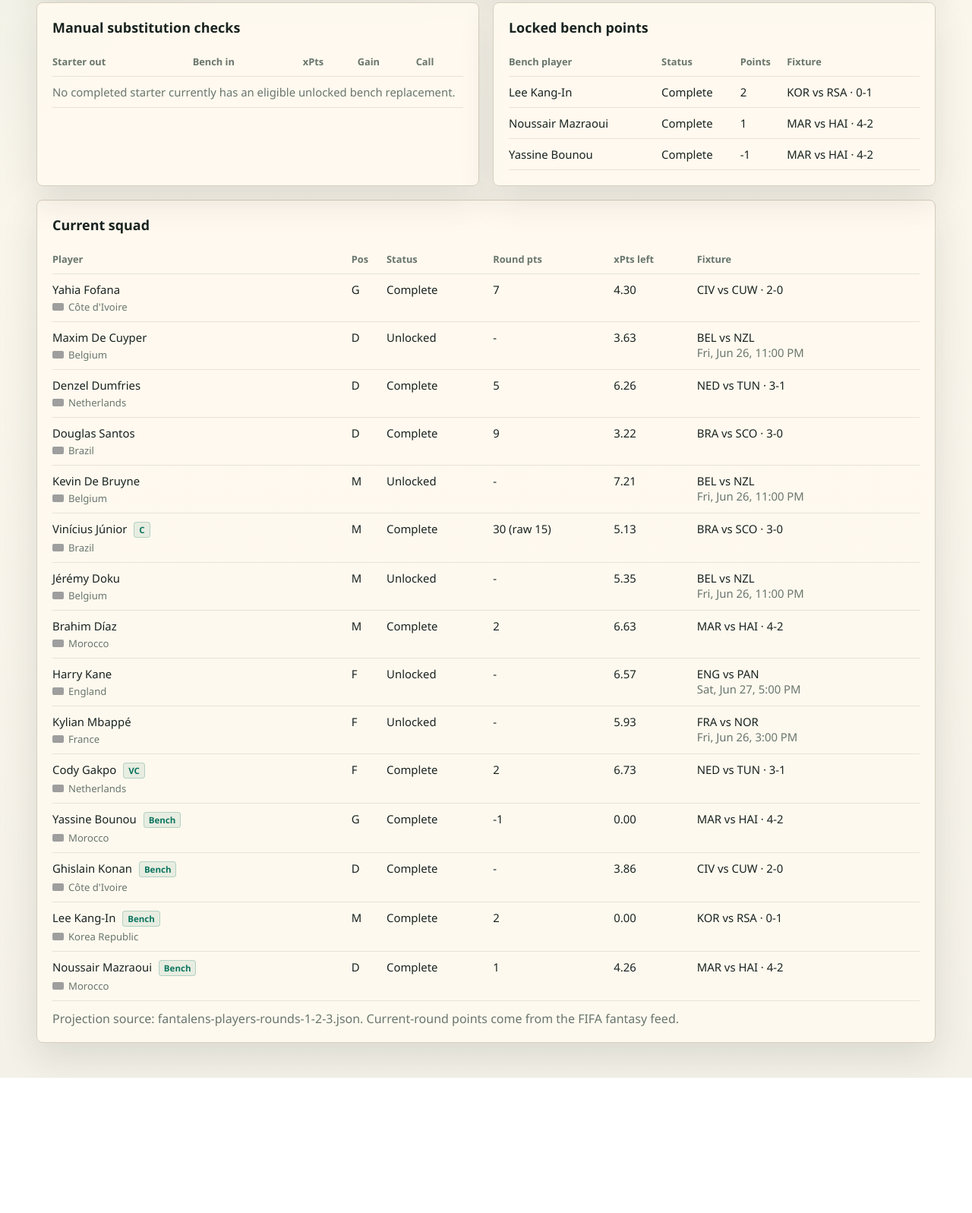
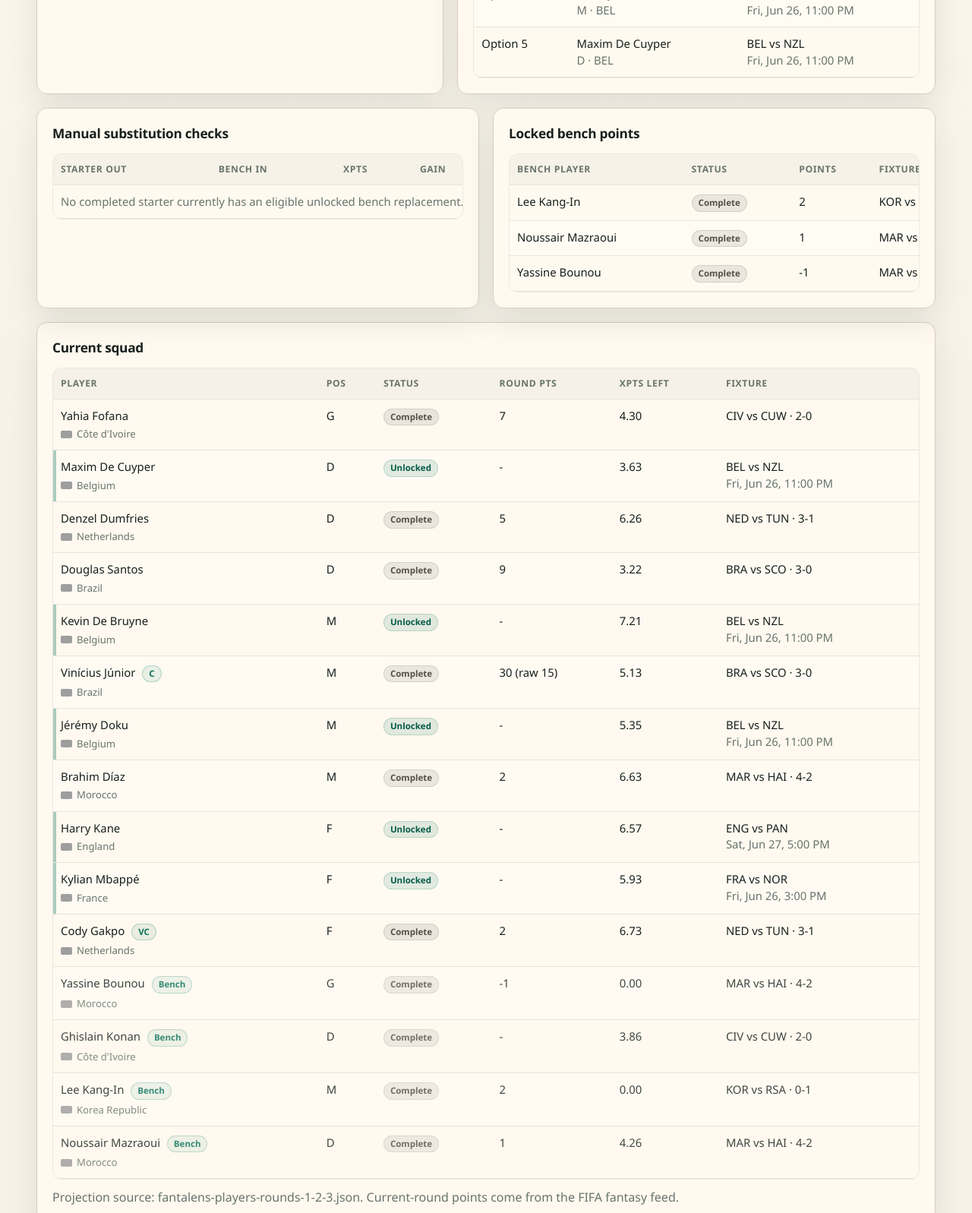
Before and after one commit to frenchtouch-hash/fantasy-soccer, a plain HTML site: page docs/index.html in a window 1280 px wide. Shown: the part 936-2533 px from the top of the page at 76% size. Before the commit the page ends 2355 px from the top, so only its background shows below. Drawn offline with Linux system fonts and the light colour scheme; grey boxes are pictures that could not be loaded.

Commit message:
Publish live dashboard 2026-06-26 14:11

```diff
--- a/docs/index.html
+++ b/docs/index.html
@@ -6,66 +6,86 @@
   <title>FIFA Fantasy Live Round 3</title>
   <style>
     :root {
-      --bg: #f4f1e8;
-      --ink: #18231f;
-      --muted: #69766d;
-      --line: #d7cebd;
+      --bg: #f6f2e8;
+      --ink: #17201c;
+      --muted: #68746c;
+      --line: #d8cdbb;
       --panel: #fffaf0;
-      --green: #0c765f;
-      --navy: #15372f;
-      --orange: #c2621a;
+      --surface: rgba(255,250,240,.96);
+      --surface-strong: #fffdf7;
+      --green: #0b745e;
+      --navy: #17382f;
+      --orange: #be641f;
       --red: #a13b2b;
-      --shadow: 0 18px 48px rgba(31, 39, 32, .12);
+      --shadow: 0 16px 42px rgba(31, 39, 32, .10);
       --font: "Aptos", "Segoe UI", sans-serif;
     }
     * { box-sizing: border-box; }
     body {
       margin: 0;
       color: var(--ink);
-      background: linear-gradient(135deg, rgba(12,118,95,.14), transparent 34%), linear-gradient(180deg, #fffaf0, var(--bg));
+      background:
+        radial-gradient(circle at 12% 0%, rgba(11,116,94,.14), transparent 30%),
+        linear-gradient(180deg, #fffaf0 0%, var(--bg) 60%);
       font-family: var(--font);
+      line-height: 1.45;
     }
     main { max-width: 1220px; margin: 0 auto; padding: 28px 18px 46px; }
     .hero, .panel, .decision-card {
-      background: rgba(255,250,240,.94);
+      background: var(--surface);
       border: 1px solid var(--line);
-      border-radius: 8px;
+      border-radius: 14px;
       box-shadow: var(--shadow);
     }
-    .hero { display: grid; grid-template-columns: 1.25fr .75fr; gap: 18px; padding: 24px; margin-bottom: 18px; }
-    .eyebrow { margin: 0 0 8px; color: var(--green); font-size: .76rem; font-weight: 800; text-transform: uppercase; letter-spacing: .06em; }
+    .hero { display: grid; grid-template-columns: minmax(0, 1.2fr) minmax(280px, .8fr); gap: 18px; padding: 26px; margin-bottom: 18px; }
+    .eyebrow { margin: 0 0 8px; color: var(--green); font-size: .74rem; font-weight: 850; text-transform: uppercase; letter-spacing: .08em; }
     h1, h2, h3, p { margin: 0; }
-    h1 { font-size: clamp(2rem, 5vw, 4rem); line-height: .98; max-width: 760px; }
-    h2 { font-size: 1.12rem; margin-bottom: 14px; }
-    h3 { font-size: 1rem; }
+    h1 { font-size: clamp(2.25rem, 5vw, 4.35rem); line-height: .95; max-width: 780px; letter-spacing: -.045em; }
+    h2 { font-size: 1.08rem; margin-bottom: 14px; letter-spacing: -.015em; }
+    h3 { font-size: 1rem; line-height: 1.25; }
     .muted { color: var(--muted); }
     .hero-copy { margin-top: 16px; color: #3c473f; font-size: 1.05rem; max-width: 760px; }
-    .stats { display: grid; grid-template-columns: repeat(3, 1fr); gap: 12px; margin-top: 22px; }
-    .stat { border-top: 1px solid var(--line); padding-top: 12px; }
-    .stat strong { display: block; margin-top: 4px; font-size: 1.35rem; }
+    .stats { display: grid; grid-template-columns: repeat(3, minmax(0, 1fr)); gap: 12px; margin-top: 22px; }
+    .stat { background: var(--surface-strong); border: 1px solid rgba(23,32,28,.1); border-radius: 12px; padding: 12px; min-width: 0; }
+    .stat strong { display: block; margin-top: 4px; font-size: clamp(1.25rem, 2.5vw, 1.75rem); line-height: 1.1; overflow-wrap: anywhere; }
+    .stat .muted { display: block; font-size: .82rem; }
     .side { display: grid; align-content: start; gap: 14px; }
-    .side-block { border-left: 3px solid rgba(12,118,95,.24); padding-left: 14px; }
-    .layout { display: grid; grid-template-columns: .92fr 1.08fr; gap: 18px; margin-bottom: 18px; }
+    .side-block { background: rgba(255,253,247,.64); border: 1px solid rgba(23,32,28,.08); border-left: 4px solid rgba(11,116,94,.34); border-radius: 12px; padding: 14px; }
+    .layout { display: grid; grid-template-columns: minmax(0, .92fr) minmax(0, 1.08fr); gap: 18px; margin-bottom: 18px; }
     .panel { padding: 20px; }
     .decision-grid { display: grid; gap: 12px; }
     .decision-card { box-shadow: none; padding: 16px; }
-    .decision-card.move { border-color: rgba(12,118,95,.5); background: rgba(232,248,241,.88); }
-    .decision-card.hold { border-color: rgba(21,55,47,.28); }
+    .decision-card h3 { margin-bottom: 6px; }
+    .decision-card.move { border-color: rgba(11,116,94,.45); background: linear-gradient(180deg, rgba(232,248,241,.95), rgba(245,252,248,.95)); }
+    .decision-card.hold { border-color: rgba(21,55,47,.26); background: rgba(255,253,247,.82); }
     .decision-card.warn { border-color: rgba(194,98,26,.45); background: rgba(255,244,229,.9); }
     table { width: 100%; border-collapse: collapse; font-size: .93rem; }
-    th, td { text-align: left; border-bottom: 1px solid rgba(24,35,31,.1); padding: 10px 0; vertical-align: top; }
-    th { color: var(--muted); font-size: .8rem; }
-    .badge, .pill { display: inline-block; border-radius: 4px; padding: 2px 6px; font-size: .72rem; font-weight: 800; }
+    th, td { text-align: left; border-bottom: 1px solid rgba(24,35,31,.1); padding: 11px 10px; vertical-align: top; }
+    th { color: var(--muted); font-size: .76rem; text-transform: uppercase; letter-spacing: .05em; background: rgba(23,32,28,.035); }
+    tbody tr:nth-child(even) { background: rgba(255,253,247,.5); }
+    tbody tr:hover { background: rgba(11,116,94,.055); }
+    .badge, .pill, .status-chip { display: inline-block; border-radius: 999px; padding: 2px 8px; font-size: .72rem; font-weight: 800; white-space: nowrap; }
     .badge { margin-left: 5px; color: var(--green); border: 1px solid rgba(12,118,95,.24); background: rgba(12,118,95,.09); }
     .move-pill { color: #fff; background: var(--green); }
     .hold-pill { color: var(--navy); background: rgba(21,55,47,.1); }
+    .status-chip.status-unlocked { color: #075c49; background: rgba(11,116,94,.12); border: 1px solid rgba(11,116,94,.18); }
+    .status-chip.status-complete { color: #575048; background: rgba(104,116,108,.14); border: 1px solid rgba(104,116,108,.18); }
+    .status-chip.status-live { color: #8a3d00; background: rgba(190,100,31,.14); border: 1px solid rgba(190,100,31,.24); }
+    .status-chip.status-unknown { color: var(--muted); background: rgba(104,116,108,.08); border: 1px solid rgba(104,116,108,.14); }
     .player-meta { margin-top: 4px; display: flex; align-items: center; gap: 6px; font-size: .82rem; }
     .flag-icon { width: 15px; height: 10px; object-fit: cover; border-radius: 2px; }
-    .two-col { display: grid; grid-template-columns: 1fr 1fr; gap: 18px; margin-bottom: 18px; }
+    .two-col { display: grid; grid-template-columns: minmax(0, 1fr) minmax(0, 1fr); gap: 18px; margin-bottom: 18px; }
+    .table-scroll { overflow-x: auto; border: 1px solid rgba(24,35,31,.08); border-radius: 12px; }
+    .table-scroll table { min-width: 680px; }
+    .squad-table tbody tr.bench-row { opacity: .82; }
+    .squad-table tbody tr.status-unlocked td:first-child { box-shadow: inset 4px 0 0 rgba(11,116,94,.34); }
+    .squad-table tbody tr.status-live td:first-child { box-shadow: inset 4px 0 0 rgba(190,100,31,.38); }
     @media (max-width: 900px) {
       .hero, .layout, .two-col { grid-template-columns: 1fr; }
       .stats { grid-template-columns: 1fr; }
       .hero { padding: 18px; }
+      main { padding: 16px 12px 32px; }
+      .panel { padding: 16px; }
     }
   </style>
 </head>
@@ -96,7 +116,7 @@
         </div>
         <div class="side-block">
           <p class="eyebrow">Freshness</p>
-          <p class="muted">FIFA sync <span class="relative-time" data-timestamp="2026-06-26T18:04:05.885Z" data-mode="past" title="Jun 26, 2026, 2:04:05 PM EDT">just now</span> · state <span class="relative-time" data-timestamp="2026-06-26T18:04:05.885Z" data-mode="past" title="Jun 26, 2026, 2:04:05 PM EDT">just now</span></p>
+          <p class="muted">FIFA sync <span class="relative-time" data-timestamp="2026-06-26T18:11:08.293Z" data-mode="past" title="Jun 26, 2026, 2:11:08 PM EDT">just now</span> · state <span class="relative-time" data-timestamp="2026-06-26T18:11:08.293Z" data-mode="past" title="Jun 26, 2026, 2:11:08 PM EDT">just now</span></p>
         </div>
       </aside>
     </section>
@@ -112,7 +132,8 @@
           <h3>Keep Vinícius Júnior</h3>
           <p>Vinícius Júnior has 30 effective points. Best unlocked captain target is Kevin De Bruyne, projected 14.42 effective points, which is not enough edge to force a switch.</p>
         </article>
-        <table style="margin-top:12px">
+        <div class="table-scroll" style="margin-top:12px">
+          <table>
             <thead><tr><th>Rank</th><th>Player</th><th>Fixture</th><th>xPts</th></tr></thead>
             <tbody>
     <tr>
@@ -152,166 +173,173 @@
   </tbody>
           </table>
         </div>
+      </div>
     </section>
 
     <section class="two-col">
       <div class="panel">
         <h2>Manual substitution checks</h2>
+        <div class="table-scroll">
           <table>
             <thead><tr><th>Starter out</th><th>Bench in</th><th>xPts</th><th>Gain</th><th>Call</th></tr></thead>
             <tbody><tr><td colspan="5" class="muted">No completed starter currently has an eligible unlocked bench replacement.</td></tr></tbody>
           </table>
         </div>
+      </div>
       <div class="panel">
         <h2>Locked bench points</h2>
+        <div class="table-scroll">
           <table>
             <thead><tr><th>Bench player</th><th>Status</th><th>Points</th><th>Fixture</th></tr></thead>
-          <tbody><tr><td>Lee Kang-In</td><td>Complete</td><td>2</td><td>KOR vs RSA · 0-1</td></tr><tr><td>Noussair Mazraoui</td><td>Complete</td><td>1</td><td>MAR vs HAI · 4-2</td></tr><tr><td>Yassine Bounou</td><td>Complete</td><td>-1</td><td>MAR vs HAI · 4-2</td></tr></tbody>
+            <tbody><tr><td>Lee Kang-In</td><td><span class="status-chip status-complete">Complete</span></td><td>2</td><td>KOR vs RSA · 0-1</td></tr><tr><td>Noussair Mazraoui</td><td><span class="status-chip status-complete">Complete</span></td><td>1</td><td>MAR vs HAI · 4-2</td></tr><tr><td>Yassine Bounou</td><td><span class="status-chip status-complete">Complete</span></td><td>-1</td><td>MAR vs HAI · 4-2</td></tr></tbody>
           </table>
+        </div>
       </div>
     </section>
 
     <section class="panel">
       <h2>Current squad</h2>
-      <table>
+      <div class="table-scroll">
+        <table class="squad-table">
           <thead><tr><th>Player</th><th>Pos</th><th>Status</th><th>Round pts</th><th>xPts left</th><th>Fixture</th></tr></thead>
           <tbody>
-      <tr>
+      <tr class="lineup-row status-complete">
         <td>Yahia Fofana <div class="muted player-meta"><img class="flag-icon" src="https://flagcdn.com/w20/ci.png" alt="">Côte d&#39;Ivoire</div></td>
         <td>G</td>
-        <td>Complete</td>
+        <td><span class="status-chip status-complete">Complete</span></td>
         <td>7</td>
         <td>4.30</td>
         <td>CIV vs CUW · 2-0</td>
       </tr>
 
-      <tr>
+      <tr class="lineup-row status-unlocked">
         <td>Maxim De Cuyper <div class="muted player-meta"><img class="flag-icon" src="https://flagcdn.com/w20/be.png" alt="">Belgium</div></td>
         <td>D</td>
-        <td>Unlocked</td>
+        <td><span class="status-chip status-unlocked">Unlocked</span></td>
         <td>-</td>
         <td>3.63</td>
         <td>BEL vs NZL<br><span class="muted">Fri, Jun 26, 11:00 PM</span></td>
       </tr>
 
-      <tr>
+      <tr class="lineup-row status-complete">
         <td>Denzel Dumfries <div class="muted player-meta"><img class="flag-icon" src="https://flagcdn.com/w20/nl.png" alt="">Netherlands</div></td>
         <td>D</td>
-        <td>Complete</td>
+        <td><span class="status-chip status-complete">Complete</span></td>
         <td>5</td>
         <td>6.26</td>
         <td>NED vs TUN · 3-1</td>
       </tr>
 
-      <tr>
+      <tr class="lineup-row status-complete">
         <td>Douglas Santos <div class="muted player-meta"><img class="flag-icon" src="https://flagcdn.com/w20/br.png" alt="">Brazil</div></td>
         <td>D</td>
-        <td>Complete</td>
+        <td><span class="status-chip status-complete">Complete</span></td>
         <td>9</td>
         <td>3.22</td>
         <td>BRA vs SCO · 3-0</td>
       </tr>
 
-      <tr>
+      <tr class="lineup-row status-unlocked">
         <td>Kevin De Bruyne <div class="muted player-meta"><img class="flag-icon" src="https://flagcdn.com/w20/be.png" alt="">Belgium</div></td>
         <td>M</td>
-        <td>Unlocked</td>
+        <td><span class="status-chip status-unlocked">Unlocked</span></td>
         <td>-</td>
         <td>7.21</td>
         <td>BEL vs NZL<br><span class="muted">Fri, Jun 26, 11:00 PM</span></td>
       </tr>
 
-      <tr>
+      <tr class="lineup-row status-complete">
         <td>Vinícius Júnior <span class="badge">C</span><div class="muted player-meta"><img class="flag-icon" src="https://flagcdn.com/w20/br.png" alt="">Brazil</div></td>
         <td>M</td>
-        <td>Complete</td>
+        <td><span class="status-chip status-complete">Complete</span></td>
         <td>30 (raw 15)</td>
         <td>5.13</td>
         <td>BRA vs SCO · 3-0</td>
       </tr>
 
-      <tr>
+      <tr class="lineup-row status-unlocked">
         <td>Jérémy Doku <div class="muted player-meta"><img class="flag-icon" src="https://flagcdn.com/w20/be.png" alt="">Belgium</div></td>
         <td>M</td>
-        <td>Unlocked</td>
+        <td><span class="status-chip status-unlocked">Unlocked</span></td>
         <td>-</td>
         <td>5.35</td>
         <td>BEL vs NZL<br><span class="muted">Fri, Jun 26, 11:00 PM</span></td>
       </tr>
 
-      <tr>
+      <tr class="lineup-row status-complete">
         <td>Brahim Díaz <div class="muted player-meta"><img class="flag-icon" src="https://flagcdn.com/w20/ma.png" alt="">Morocco</div></td>
         <td>M</td>
-        <td>Complete</td>
+        <td><span class="status-chip status-complete">Complete</span></td>
         <td>2</td>
         <td>6.63</td>
         <td>MAR vs HAI · 4-2</td>
       </tr>
 
-      <tr>
+      <tr class="lineup-row status-unlocked">
         <td>Harry Kane <div class="muted player-meta"><img class="flag-icon" src="https://flagcdn.com/w20/gb-eng.png" alt="">England</div></td>
         <td>F</td>
-        <td>Unlocked</td>
+        <td><span class="status-chip status-unlocked">Unlocked</span></td>
         <td>-</td>
         <td>6.57</td>
         <td>ENG vs PAN<br><span class="muted">Sat, Jun 27, 5:00 PM</span></td>
       </tr>
 
-      <tr>
+      <tr class="lineup-row status-unlocked">
         <td>Kylian Mbappé <div class="muted player-meta"><img class="flag-icon" src="https://flagcdn.com/w20/fr.png" alt="">France</div></td>
         <td>F</td>
-        <td>Unlocked</td>
+        <td><span class="status-chip status-unlocked">Unlocked</span></td>
         <td>-</td>
         <td>5.93</td>
         <td>FRA vs NOR<br><span class="muted">Fri, Jun 26, 3:00 PM</span></td>
       </tr>
 
-      <tr>
+      <tr class="lineup-row status-complete">
         <td>Cody Gakpo <span class="badge">VC</span><div class="muted player-meta"><img class="flag-icon" src="https://flagcdn.com/w20/nl.png" alt="">Netherlands</div></td>
         <td>F</td>
-        <td>Complete</td>
+        <td><span class="status-chip status-complete">Complete</span></td>
         <td>2</td>
         <td>6.73</td>
         <td>NED vs TUN · 3-1</td>
       </tr>
 
-      <tr>
+      <tr class="bench-row status-complete">
         <td>Yassine Bounou <span class="badge">Bench</span><div class="muted player-meta"><img class="flag-icon" src="https://flagcdn.com/w20/ma.png" alt="">Morocco</div></td>
         <td>G</td>
-        <td>Complete</td>
+        <td><span class="status-chip status-complete">Complete</span></td>
         <td>-1</td>
         <td>0.00</td>
         <td>MAR vs HAI · 4-2</td>
       </tr>
 
-      <tr>
+      <tr class="bench-row status-complete">
         <td>Ghislain Konan <span class="badge">Bench</span><div class="muted player-meta"><img class="flag-icon" src="https://flagcdn.com/w20/ci.png" alt="">Côte d&#39;Ivoire</div></td>
         <td>D</td>
-        <td>Complete</td>
+        <td><span class="status-chip status-complete">Complete</span></td>
         <td>-</td>
         <td>3.86</td>
         <td>CIV vs CUW · 2-0</td>
       </tr>
 
-      <tr>
+      <tr class="bench-row status-complete">
         <td>Lee Kang-In <span class="badge">Bench</span><div class="muted player-meta"><img class="flag-icon" src="https://flagcdn.com/w20/kr.png" alt="">Korea Republic</div></td>
         <td>M</td>
-        <td>Complete</td>
+        <td><span class="status-chip status-complete">Complete</span></td>
         <td>2</td>
         <td>0.00</td>
         <td>KOR vs RSA · 0-1</td>
       </tr>
 
-      <tr>
+      <tr class="bench-row status-complete">
         <td>Noussair Mazraoui <span class="badge">Bench</span><div class="muted player-meta"><img class="flag-icon" src="https://flagcdn.com/w20/ma.png" alt="">Morocco</div></td>
         <td>D</td>
-        <td>Complete</td>
+        <td><span class="status-chip status-complete">Complete</span></td>
         <td>1</td>
         <td>4.26</td>
         <td>MAR vs HAI · 4-2</td>
       </tr>
     </tbody>
         </table>
+      </div>
       <p class="muted" style="margin-top:12px">Projection source: fantalens-players-rounds-1-2-3.json. Current-round points come from the FIFA fantasy feed.</p>
     </section>
   </main>
```
Lines whose indentation alone changed are shown as unchanged.
